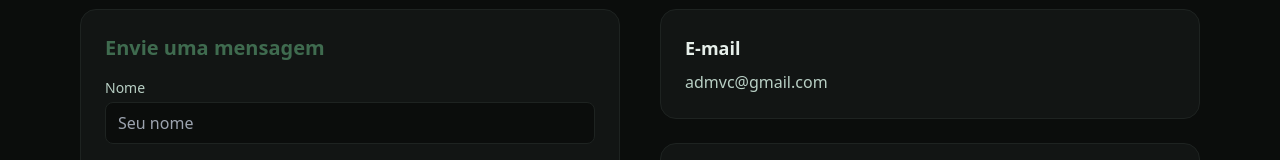
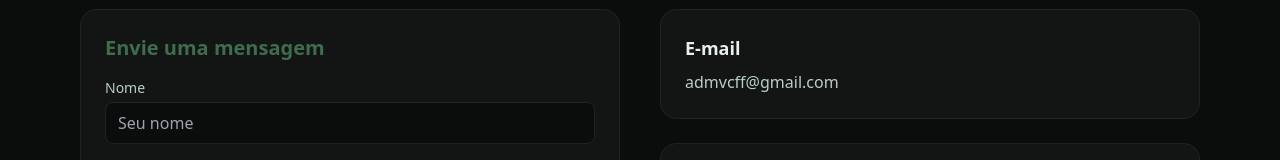
Before and after one commit to libertrendz/admvc-site, a Next.js app: page /contato in a window 1280 px wide. Shown: the part 488-648 px from the top of the page. Built offline with nearby package versions, Linux system fonts and the light colour scheme.

Commit message:
Update page.tsx

```diff
--- a/app/contato/page.tsx
+++ b/app/contato/page.tsx
@@ -48,11 +48,7 @@ export default function ContatoPage() {
         <div className="rounded-2xl border border-soft bg-bg2 p-6">
           <h2 className="text-xl font-semibold text-figueira mb-4">Envie uma mensagem</h2>
 
-          <form
-            action="https://api.web3forms.com/submit"
-            method="POST"
-            className="space-y-4"
-          >
+          <form action="https://api.web3forms.com/submit" method="POST" className="space-y-4">
             {/* Web3Forms */}
             <input
               type="hidden"
@@ -61,7 +57,12 @@ export default function ContatoPage() {
             />
             <input type="hidden" name="subject" value="Novo contacto via site ADMVC" />
             <input type="hidden" name="from_name" value="Site ADMVC" />
-            <input type="hidden" name="redirect" value="https://www.igrejaadmvc.org/obrigado" />
+
+            {/* ✅ REMOVI O redirect PARA NÃO DAR 404
+                Se você quiser usar redirect depois, crie /obrigado (arquivo abaixo)
+                e reative esta linha:
+                <input type="hidden" name="redirect" value="https://www.igrejaadmvc.org/obrigado" />
+            */}
 
             {/* Honeypot anti-spam (invisível) */}
             <input
@@ -120,7 +121,7 @@ export default function ContatoPage() {
         <div className="space-y-6">
           <div className="rounded-2xl border border-soft bg-bg2 p-6">
             <h3 className="text-lg font-semibold text-fg mb-2">E-mail</h3>
-            <p className="text-muted">admvc@gmail.com</p>
+            <p className="text-muted">admvcff@gmail.com</p>
           </div>
 
           <div className="rounded-2xl border border-soft bg-bg2 p-6">
```
